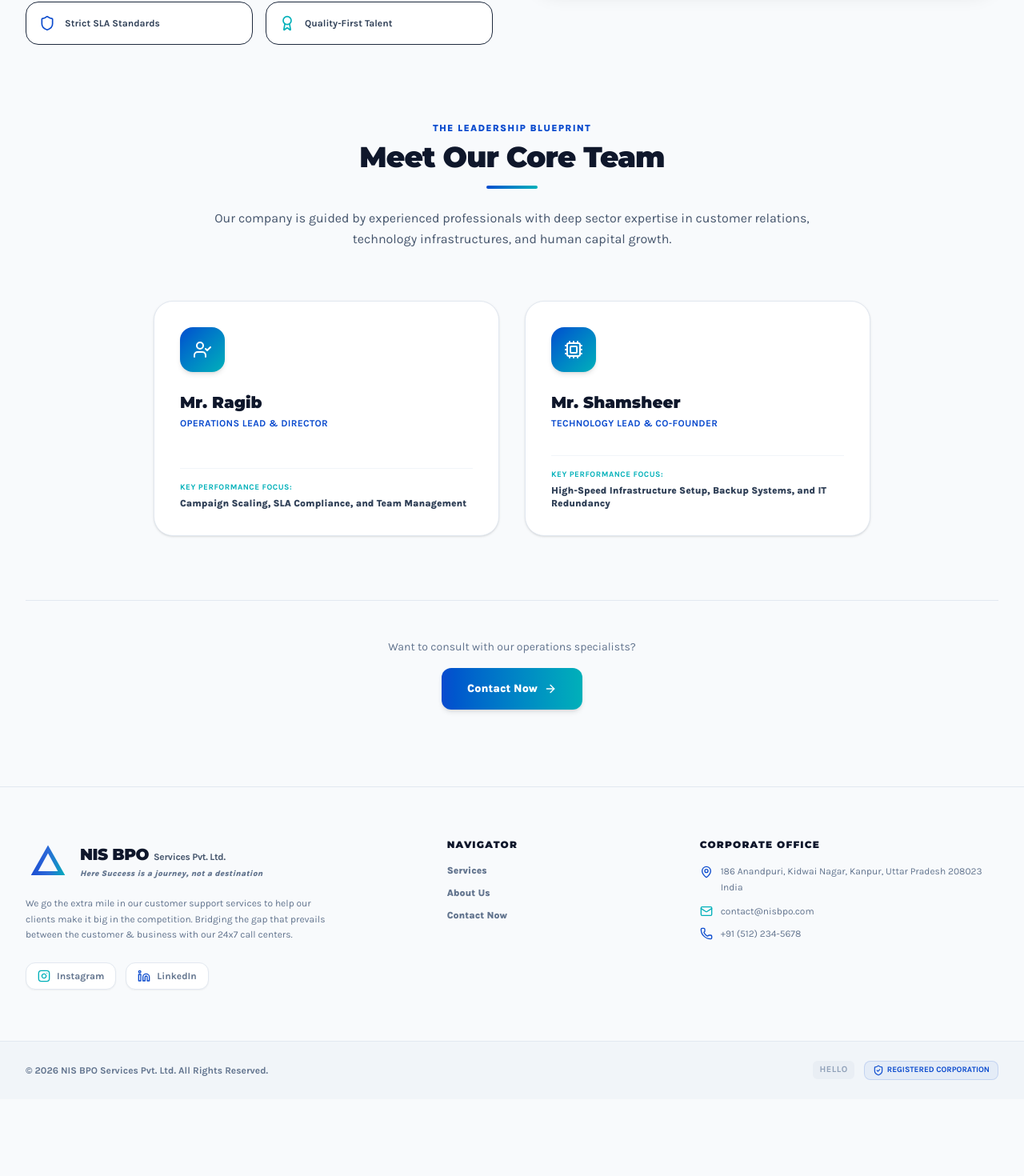
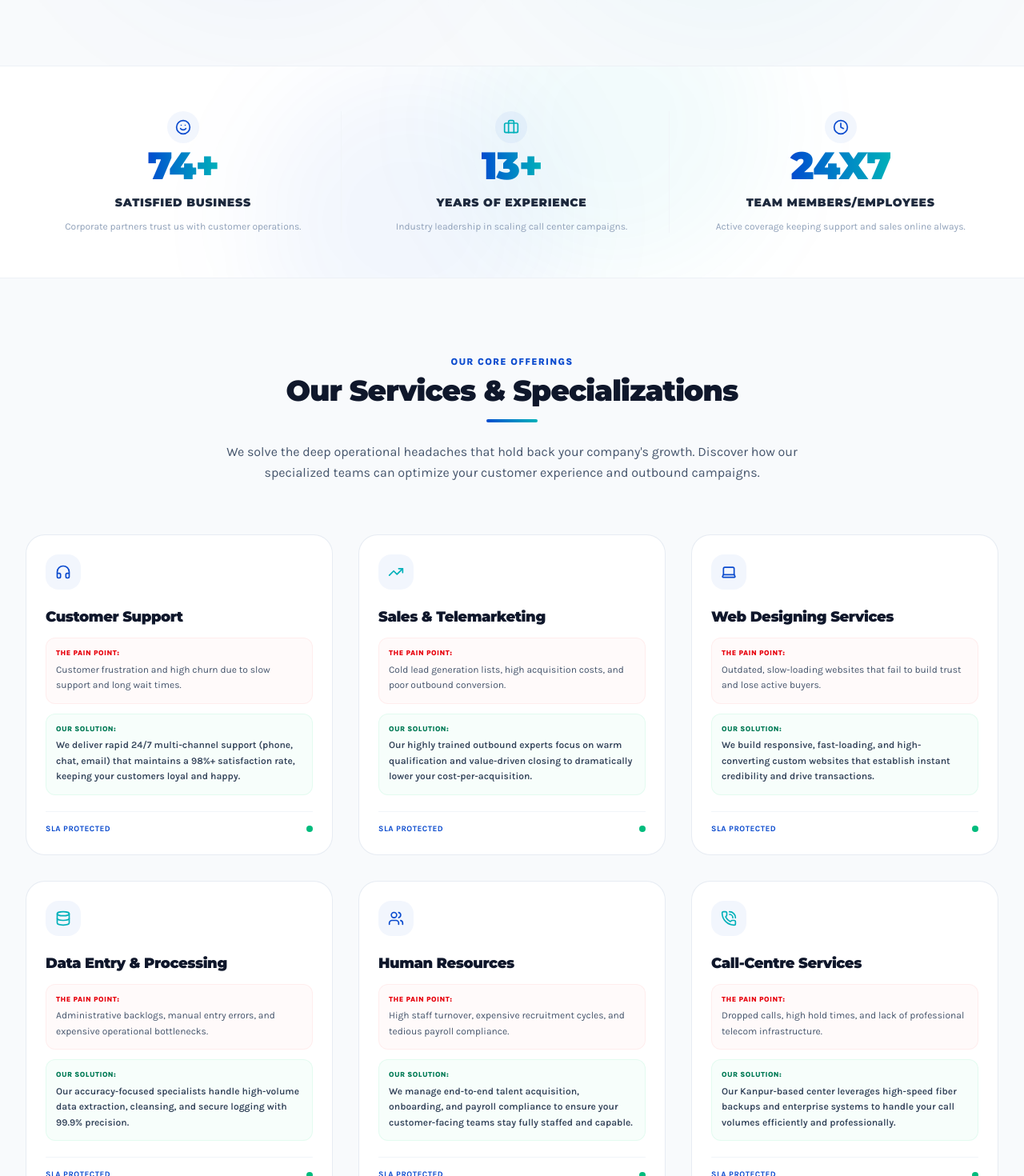
Before and after one commit to izyanmiltex/NIS-BPO, a React (Vite) app: page / in a window 1280 px wide. Shown: the part 580-2050 px from the top of the page at 80% size. Before the commit the page ends 1954 px from the top, so only its background shows below. Built offline with nearby package versions, Linux system fonts and the light colour scheme.

Commit message:
feat: add home page and update site navigation
Introduced a dedicated Home page, updated navigation links to support the new route, and consolidated contact email information to hr@nisbpo.com. Removed legacy leadership team details from the About Us page.

```diff
--- a/src/App.tsx
+++ b/src/App.tsx
@@ -13,7 +13,7 @@ import ContactPage from './components/ContactPage';
 import Footer from './components/Footer';
 
 export default function App() {
-  const [currentPage, setCurrentPage] = useState<'home' | 'services' | 'team' | 'contact'>('team');
+  const [currentPage, setCurrentPage] = useState<'home' | 'services' | 'team' | 'contact'>('home');
 
   // Smooth scroll to the top of the viewport whenever the active page changes
   useEffect(() => {
@@ -21,11 +21,7 @@ export default function App() {
   }, [currentPage]);
 
   const handlePageChange = (page: 'home' | 'services' | 'team' | 'contact') => {
-    if (page === 'home') {
-      setCurrentPage('team');
-    } else {
-      setCurrentPage(page);
-    }
+    setCurrentPage(page);
   };
 
   return (
--- a/src/components/ContactForm.tsx
+++ b/src/components/ContactForm.tsx
@@ -137,7 +137,7 @@ export default function ContactForm({ appliedMetrics, onClearMetrics }: ContactF
                   </div>
                   <div className="space-y-0.5">
                     <h4 className="text-[10px] font-extrabold text-slate-400 uppercase tracking-widest font-body-alt">Inquiries &amp; Support</h4>
-                    <p className="text-sm font-black text-slate-900 font-display">contact@nisbpo.com</p>
+                    <p className="text-sm font-black text-slate-900 font-display">hr@nisbpo.com</p>
                     <p className="text-xs text-slate-500 font-body-alt">Response within 12 working hours</p>
                   </div>
                 </div>
--- a/src/components/ContactPage.tsx
+++ b/src/components/ContactPage.tsx
@@ -117,10 +117,7 @@ export default function ContactPage() {
                     <h3 className="text-xs font-black uppercase tracking-wide text-slate-400 font-sans">
                       Electronic Mail
                     </h3>
-                    <a href="mailto:contact@nisbpo.com" className="text-sm font-bold text-[#0b4bce] hover:underline block mt-1">
-                      contact@nisbpo.com
-                    </a>
-                    <a href="mailto:hr@nisbpo.com" className="text-xs text-slate-500 hover:underline block mt-1">
+                    <a href="mailto:hr@nisbpo.com" className="text-sm font-bold text-[#0b4bce] hover:underline block mt-1">
                       hr@nisbpo.com
                     </a>
                   </div>
--- a/src/components/Footer.tsx
+++ b/src/components/Footer.tsx
@@ -16,7 +16,7 @@ export default function Footer({ onPageChange }: FooterProps) {
 
           {/* Brand Col */}
           <div className="md:col-span-5 space-y-4">
-            <div className="cursor-pointer" onClick={() => onPageChange('team')}>
+            <div className="cursor-pointer" onClick={() => onPageChange('home')}>
               <Logo />
             </div>
 
@@ -53,6 +53,14 @@ export default function Footer({ onPageChange }: FooterProps) {
           <div className="md:col-span-3 space-y-4">
             <h4 className="text-xs font-black uppercase tracking-widest text-slate-900 font-display">Navigator</h4>
             <ul className="space-y-3 text-xs font-bold">
+              <li>
+                <button
+                  onClick={() => onPageChange('home')}
+                  className="text-slate-500 hover:text-[#0b4bce] transition-colors cursor-pointer font-extrabold block text-left"
+                >
+                  Home
+                </button>
+              </li>
               <li>
                 <button
                   onClick={() => onPageChange('services')}
@@ -97,8 +105,8 @@ export default function Footer({ onPageChange }: FooterProps) {
               </li>
               <li className="flex items-center gap-2.5">
                 <Mail className="w-4 h-4 text-[#00b0b9] flex-shrink-0" />
-                <a href="mailto:contact@nisbpo.com" className="hover:text-[#0b4bce] hover:underline">
-                  contact@nisbpo.com
+                <a href="mailto:hr@nisbpo.com" className="hover:text-[#0b4bce] hover:underline">
+                  hr@nisbpo.com
                 </a>
               </li>
               <li className="flex items-center gap-2.5">
@@ -122,10 +130,7 @@ export default function Footer({ onPageChange }: FooterProps) {
             </p>
           </div>
 
-          <div className="flex items-center gap-3">
-            <span className="text-[11px] font-bold tracking-wider text-slate-400 uppercase bg-slate-200/50 px-2 py-1 rounded-md">
-              hello
-            </span>
+          <div className="flex items-center gap-2">
             <span className="flex items-center gap-1 text-[10px] bg-[#0b4bce]/5 px-2.5 py-1 rounded-lg border border-[#0b4bce]/15 font-bold text-[#0b4bce] font-sans uppercase">
               <ShieldCheck className="w-3.5 h-3.5" /> Registered Corporation
             </span>
--- a/src/components/Navbar.tsx
+++ b/src/components/Navbar.tsx
@@ -25,6 +25,7 @@ export default function Navbar({ currentPage, onPageChange, onAdminToggle, isAdm
   }, []);
 
   const navItems = [
+    { label: 'Home', page: 'home' as const },
     { label: 'Services', page: 'services' as const },
     { label: 'About Us', page: 'team' as const },
     { label: 'Contact', page: 'contact' as const },
@@ -48,7 +49,7 @@ export default function Navbar({ currentPage, onPageChange, onAdminToggle, isAdm
           <div className="flex justify-between items-center">
 
             {/* Brand Logo - Recreates the user-uploaded image */}
-            <div className="flex items-center cursor-pointer" onClick={() => onPageChange('team')}>
+            <div className="flex items-center cursor-pointer" onClick={() => onPageChange('home')}>
               <Logo />
             </div>
 
--- a/src/components/TeamPage.tsx
+++ b/src/components/TeamPage.tsx
@@ -1,25 +1,11 @@
 import React from 'react';
-import { motion } from 'motion/react';
-import { Shield, Award, ArrowRight, UserCheck, Cpu } from 'lucide-react';
+import { Shield, Award, ArrowRight } from 'lucide-react';
 
 interface TeamPageProps {
   onPageChange: (page: 'home' | 'services' | 'team' | 'contact') => void;
 }
 
 export default function TeamPage({ onPageChange }: TeamPageProps) {
-  const teamMembers = [
-    {
-      name: 'Mr. Ragib',
-      role: 'Operations Lead & Director',
-      achievement: 'Campaign Scaling, SLA Compliance, and Team Management'
-    },
-    {
-      name: 'Mr. Shamsheer',
-      role: 'Technology Lead & Co-Founder',
-      achievement: 'High-Speed Infrastructure Setup, Backup Systems, and IT Redundancy'
-    }
-  ];
-
   return (
     <section className="py-24 bg-[#f8fafc] text-slate-800 font-sans min-h-screen">
       <div className="max-w-7xl mx-auto px-4 sm:px-6 lg:px-8 pt-12">
@@ -93,54 +79,6 @@ export default function TeamPage({ onPageChange }: TeamPageProps) {
 
         </div>
 
-        {/* Our Leadership Team section */}
-        <div className="text-center max-w-3xl mx-auto mb-16">
-          <span className="text-xs font-black uppercase tracking-widest text-[#0b4bce] block mb-2">
-            THE LEADERSHIP Blueprint
-          </span>
-          <h2 className="text-3xl md:text-4xl font-black text-slate-900 tracking-tight font-display">
-            Meet Our Core Team
-          </h2>
-          <div className="w-16 h-1 bg-gradient-to-r from-[#0b4bce] to-[#00b0b9] mx-auto mt-4 rounded-full" />
-          <p className="text-slate-600 mt-6 leading-relaxed text-sm sm:text-base font-body-alt">
-            Our company is guided by experienced professionals with deep sector expertise in customer relations, technology infrastructures, and human capital growth.
-          </p>
-        </div>
-
-        {/* Team Grid (Featuring Mr. Ragib and Mr. Shamsheer only with Name, Post, and Performance Focus) */}
-        <div className="grid grid-cols-1 md:grid-cols-2 gap-8 max-w-4xl mx-auto">
-          {teamMembers.map((member, idx) => (
-            <motion.div
-              key={idx}
-              initial={{ opacity: 0, y: 15 }}
-              animate={{ opacity: 1, y: 0 }}
-              transition={{ duration: 0.4, delay: idx * 0.1 }}
-              className="bg-white border border-slate-200 rounded-3xl p-8 shadow-sm hover:shadow-md hover:border-[#00b0b9]/20 transition-all duration-300 flex flex-col justify-between group"
-            >
-              <div className="space-y-6">
-                {/* Initial Avatar circle */}
-                <div className="w-14 h-14 rounded-2xl bg-gradient-to-br from-[#0b4bce] to-[#00b0b9] flex items-center justify-center text-white text-xl font-black shadow-md group-hover:scale-105 transition-transform duration-300">
-                  {idx === 0 ? <UserCheck className="w-6 h-6" /> : <Cpu className="w-6 h-6" />}
-                </div>
-
-                <div className="space-y-1 text-left">
-                  <h3 className="text-xl font-black text-slate-900 font-display">
-                    {member.name}
-                  </h3>
-                  <span className="text-xs font-bold text-[#0b4bce] block uppercase tracking-wide">
-                    {member.role}
-                  </span>
-                </div>
-              </div>
-
-              <div className="border-t border-slate-100 mt-8 pt-4 text-left">
-                <span className="text-[10px] font-bold text-[#00b0b9] uppercase tracking-wider block">Key Performance Focus:</span>
-                <span className="text-xs font-extrabold text-slate-700 mt-1 block font-body-alt">{member.achievement}</span>
-              </div>
-            </motion.div>
-          ))}
-        </div>
-
         {/* Dynamic CTA */}
         <div className="mt-20 pt-12 border-t border-slate-200 text-center">
           <p className="text-sm text-slate-500 font-body-alt mb-4">Want to consult with our operations specialists?</p>
```
